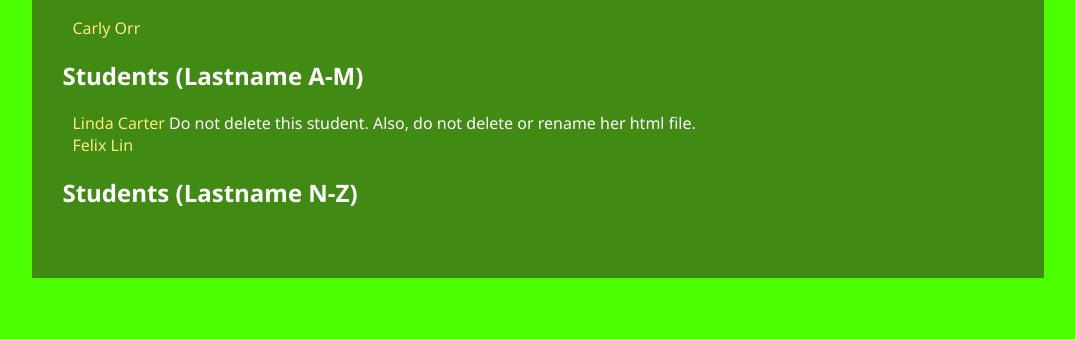
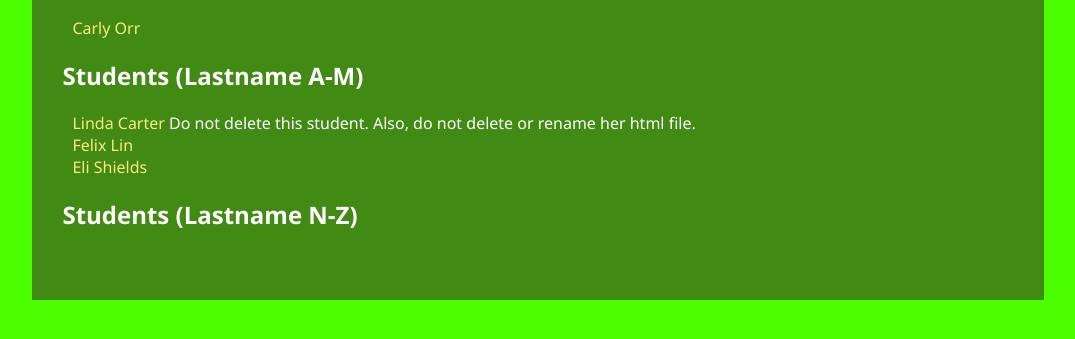
Before and after one commit to xenon234/durian, a plain HTML site: page Index.html in a window 1280 px wide. Shown: the part 227-566 px from the top of the page, without its empty margins (102-1177 px from the left). Drawn offline with Linux system fonts and the light colour scheme.

Commit message:
added eli shields

```diff
--- a/Index.html
+++ b/Index.html
@@ -23,6 +23,7 @@
         <ul>
             <li><a href="LindaCarter.html">Linda Carter</a> Do not delete this student. Also, do not delete or rename her html file.</li>
             <li><a href="FelixLin.html">Felix Lin</a></li>
+	   <li><a href="EliShields.html">Eli Shields</a></li>
         </ul>
 
         <h2>Students (Lastname N-Z)</h2>
```
